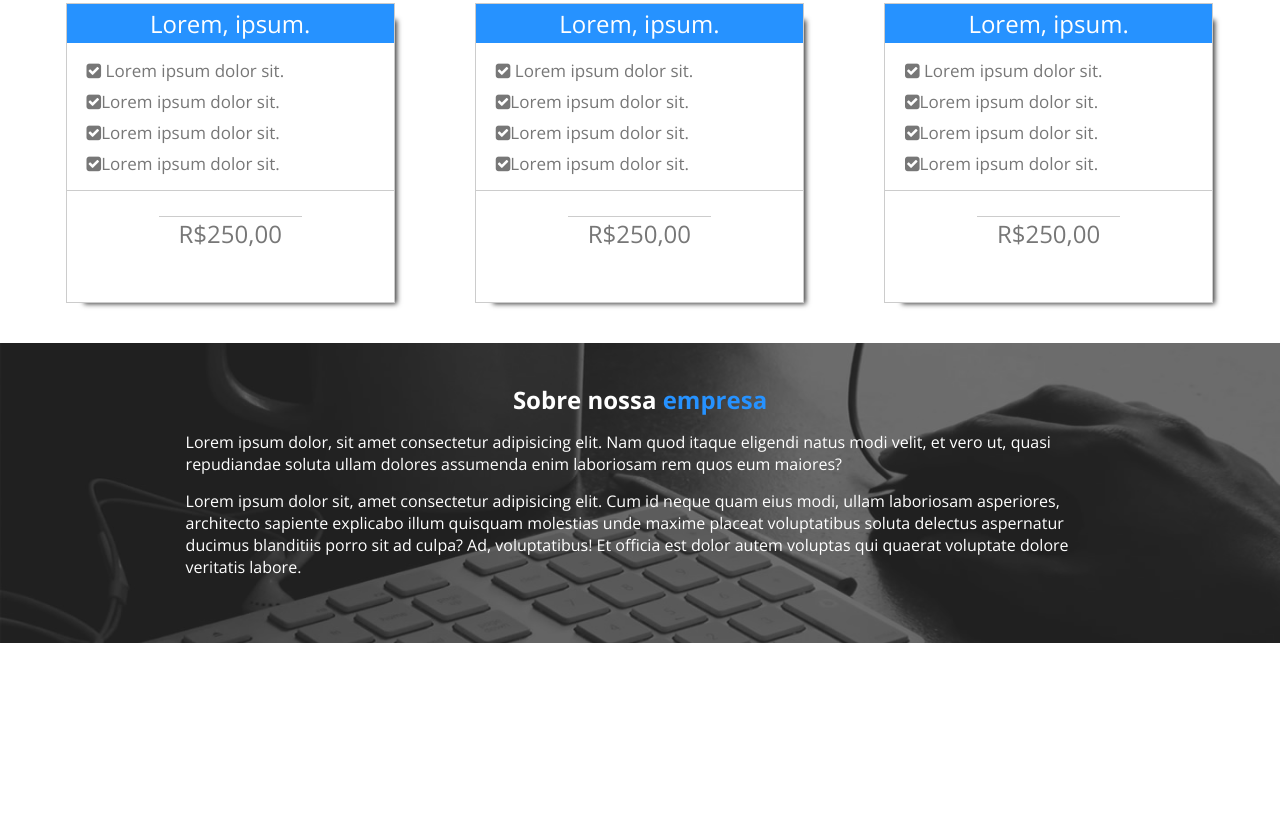
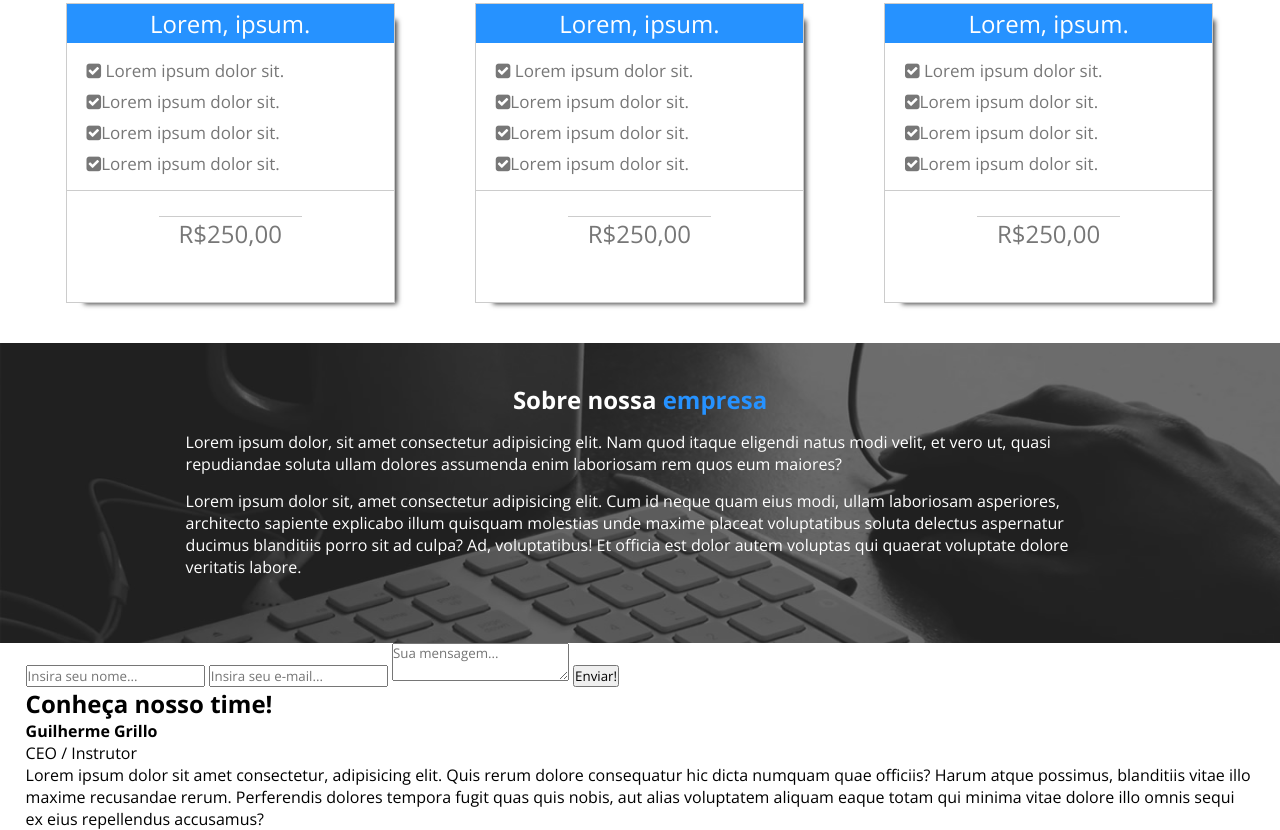
Before and after one commit to santripas/projeto6-dankicode, a plain HTML site: page index.html in a window 1280 px wide. Shown: the part 927-1757 px from the top of the page. Before the commit the page ends 1570 px from the top, so only its background shows below. Drawn offline with nearby package versions, Linux system fonts and the light colour scheme.

Commit message:
Update index.html

```diff
--- a/index.html
+++ b/index.html
@@ -119,5 +119,39 @@
             <p>Lorem ipsum dolor sit, amet consectetur adipisicing elit. Cum id neque quam eius modi, ullam laboriosam asperiores, architecto sapiente explicabo illum quisquam molestias unde maxime placeat voluptatibus soluta delectus aspernatur ducimus blanditiis porro sit ad culpa? Ad, voluptatibus! Et officia est dolor autem voluptas qui quaerat voluptate dolore veritatis labore.</p>
         </div><!--center-->
     </section><!--parallax-->
+
+    <section class="final-section">
+        <div class="center">
+            <div class="w50">
+                <form>
+                    <input type="text" placeholder="Insira seu nome...">
+                    <input type="email" placeholder="Insira seu e-mail...">
+                    <textarea placeholder="Sua mensagem..."></textarea>
+                    <input type="submit" value="Enviar!">
+                </form>
+            </div>
+
+            <div class="w50 contato">
+                <h2>Conheça nosso time!</h2>
+                <div class="w50 equipe-single">
+
+                    <div class="topo-box-usuario">
+                        <div class="box-avatar"></div><div class="info-usuario">
+                            <p style="font-weight: bold;">Guilherme Grillo</p>
+                            <p style="font-weight: italic;">CEO / Instrutor</p>
+                        </div>
+                    </div><!--topo-box-usuario-->
+
+                    <div class="descricao-usuario-box">
+                        <p>Lorem ipsum dolor sit amet consectetur, adipisicing elit. Quis rerum dolore consequatur hic dicta numquam quae officiis? Harum atque possimus, blanditiis vitae illo maxime recusandae rerum. Perferendis dolores tempora fugit quas quis nobis, aut alias voluptatem aliquam eaque totam qui minima vitae dolore illo omnis sequi ex eius repellendus accusamus?</p>
+                    </div><!--descricao-usuario-box-->
+
+                </div>
+            <div class="clear"></div><!--clear-->
+            </div>
+
+            <div class="clear"></div><!--clear-->
+        </div><!--center-->
+    </section><!--final-section-->
 </body>
 </html>
```
